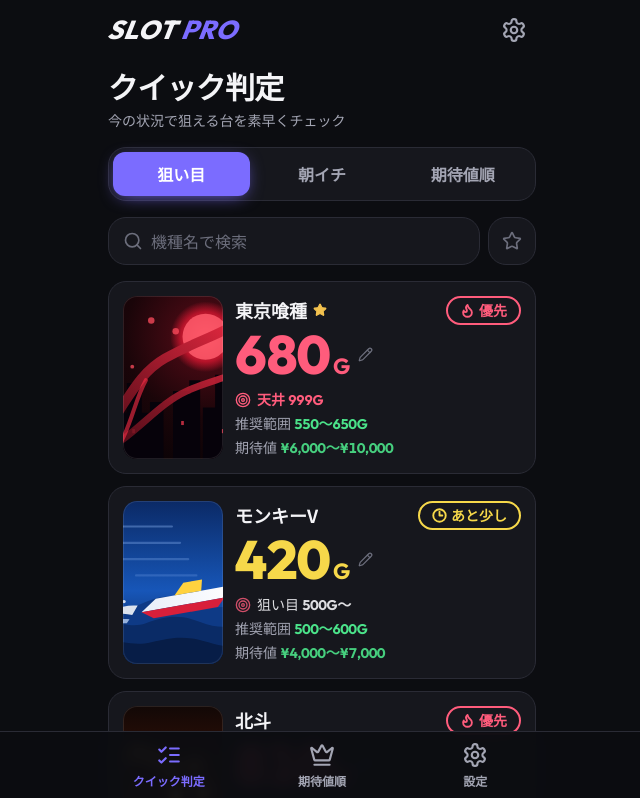
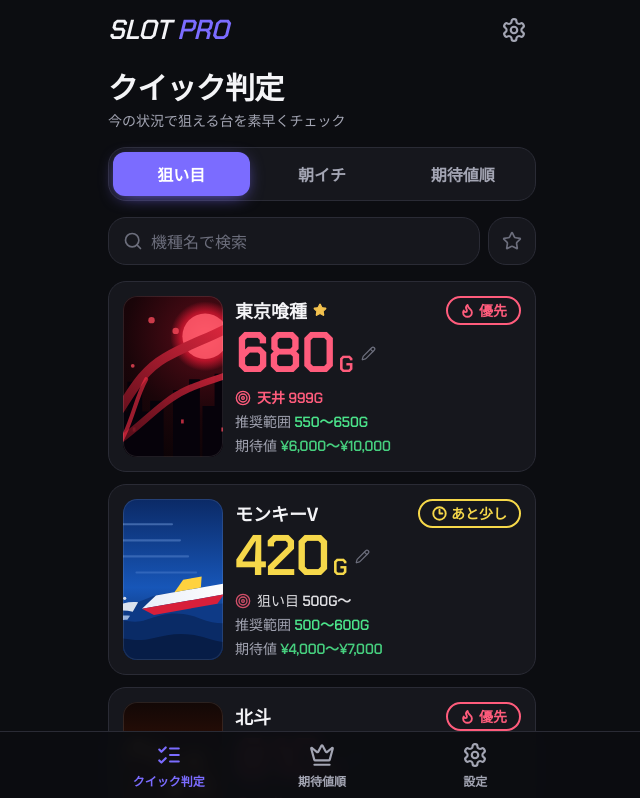
Before and after one commit to SHirosukesan/slot-pro, a React (Vite) app: page / in a window 1280 px wide. Shown: the top 798 px of the page, without its empty margins (318-958 px from the left). Built offline with nearby package versions, Linux system fonts and the light colour scheme.

Commit message:
数字・ロゴのフォントを Chakra Petch に変更（アプリに同梱してオフラインでも表示）
Co-Authored-By: Claude Opus 5.5 <noreply@anthropic.com>
Claude-Session: https://claude.ai/code/session_01HNUBeLdAzULXtYr1xZKbwm

```diff
--- a/index.html
+++ b/index.html
@@ -10,7 +10,7 @@
     <link rel="apple-touch-icon" href="./icons/icon-192.png" />
     <link rel="preconnect" href="https://fonts.googleapis.com" />
     <link rel="preconnect" href="https://fonts.gstatic.com" crossorigin />
-    <link href="https://fonts.googleapis.com/css2?family=Noto+Sans+JP:wght@500;700;900&family=Outfit:wght@600;700;800&display=swap" rel="stylesheet" />
+    <link href="https://fonts.googleapis.com/css2?family=Noto+Sans+JP:wght@500;700;900&display=swap" rel="stylesheet" />
     <title>SLOT PRO</title>
   </head>
   <body>
--- a/package.json
+++ b/package.json
@@ -14,6 +14,7 @@
     "validate:data": "vitest run src/data"
   },
   "dependencies": {
+    "@fontsource/chakra-petch": "^5.1.0",
     "lucide-react": "^0.460.0",
     "react": "^18.3.1",
     "react-dom": "^18.3.1",
--- a/src/main.tsx
+++ b/src/main.tsx
@@ -1,6 +1,10 @@
 import { StrictMode } from 'react';
 import { createRoot } from 'react-dom/client';
 import App from './App';
+// 数字・ロゴ用フォント（端末に同梱するのでオフラインでも崩れない）
+import '@fontsource/chakra-petch/latin-600.css';
+import '@fontsource/chakra-petch/latin-700.css';
+import '@fontsource/chakra-petch/latin-700-italic.css';
 import './styles/index.css';
 
 createRoot(document.getElementById('root')!).render(
--- a/src/styles/index.css
+++ b/src/styles/index.css
@@ -13,8 +13,8 @@ body {
   -webkit-tap-highlight-color: transparent;
   overscroll-behavior-y: none;
 }
-.num { font-family: Outfit, 'Noto Sans JP', system-ui, sans-serif; font-variant-numeric: tabular-nums; letter-spacing: -0.01em; }
-.logo { font-family: Outfit, sans-serif; font-weight: 800; font-style: italic; letter-spacing: 0.02em; transform: skewX(-8deg); display: inline-block; }
+.num { font-family: var(--font-num); font-variant-numeric: tabular-nums; letter-spacing: 0; }
+.logo { font-family: var(--font-num); font-weight: 700; font-style: italic; letter-spacing: 0.01em; display: inline-block; }
 .card { background: rgb(var(--c-surface)); border: 1px solid rgb(var(--c-line)); border-radius: var(--r-card); }
 .tile { background: rgb(var(--c-raised)); border-radius: calc(var(--r-card) - 4px); }
 :focus-visible { outline: 2px solid rgb(var(--c-accent)); outline-offset: 2px; }
--- a/src/styles/tokens.css
+++ b/src/styles/tokens.css
@@ -26,6 +26,8 @@
   --c-bronze: 215 154 92;
   /* 期待値（プラス）の金額 */
   --c-ev: 70 207 127;
+  /* 文字 */
+  --font-num: 'Chakra Petch', 'Noto Sans JP', system-ui, sans-serif; /* 数字・ロゴ */
   /* 形 */
   --r-card: 18px;
   --sp-card: 14px;
--- a/tailwind.config.js
+++ b/tailwind.config.js
@@ -26,7 +26,7 @@ export default {
       spacing: { card: 'var(--sp-card)', gutter: 'var(--sp-gutter)', thumb: 'var(--thumb)' },
       fontFamily: {
         jp: ['"Noto Sans JP"', '"Hiragino Sans"', '"Yu Gothic"', 'sans-serif'],
-        num: ['Outfit', '"Noto Sans JP"', 'system-ui', 'sans-serif'],
+        num: ['"Chakra Petch"', '"Noto Sans JP"', 'system-ui', 'sans-serif'],
       },
     },
   },
--- a/vite.config.ts
+++ b/vite.config.ts
@@ -41,7 +41,11 @@ export default defineConfig(({ mode }) => ({
           },
         }),
   ],
-  build: { outDir: mode === 'singlefile' ? 'dist-preview' : 'dist' },
+  build: {
+    outDir: mode === 'singlefile' ? 'dist-preview' : 'dist',
+    // プレビュー用は1ファイルにするのでフォントも埋め込む
+    assetsInlineLimit: mode === 'singlefile' ? 100_000_000 : 4096,
+  },
   test: {
     environment: 'jsdom',
     globals: true,
```
Also changed, not shown: 1 other file (tests, documents, lock files or other folders).
